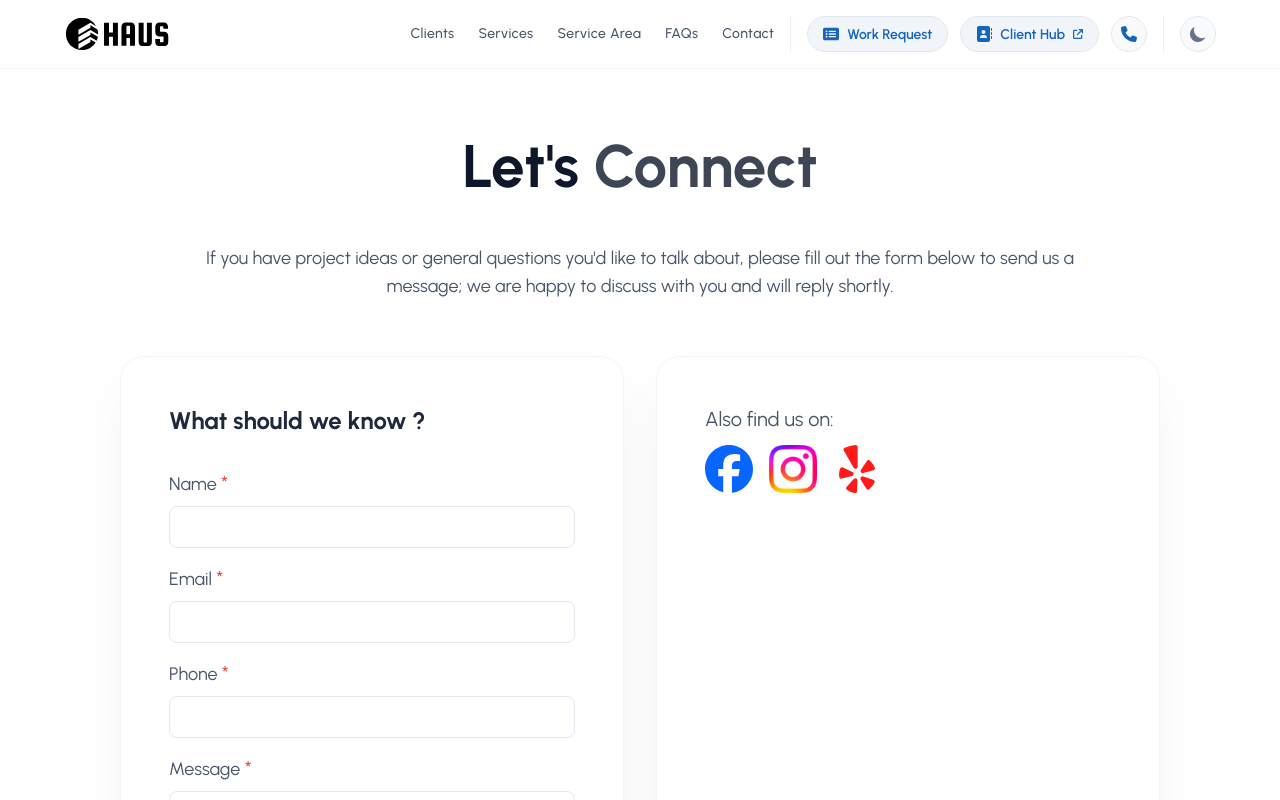
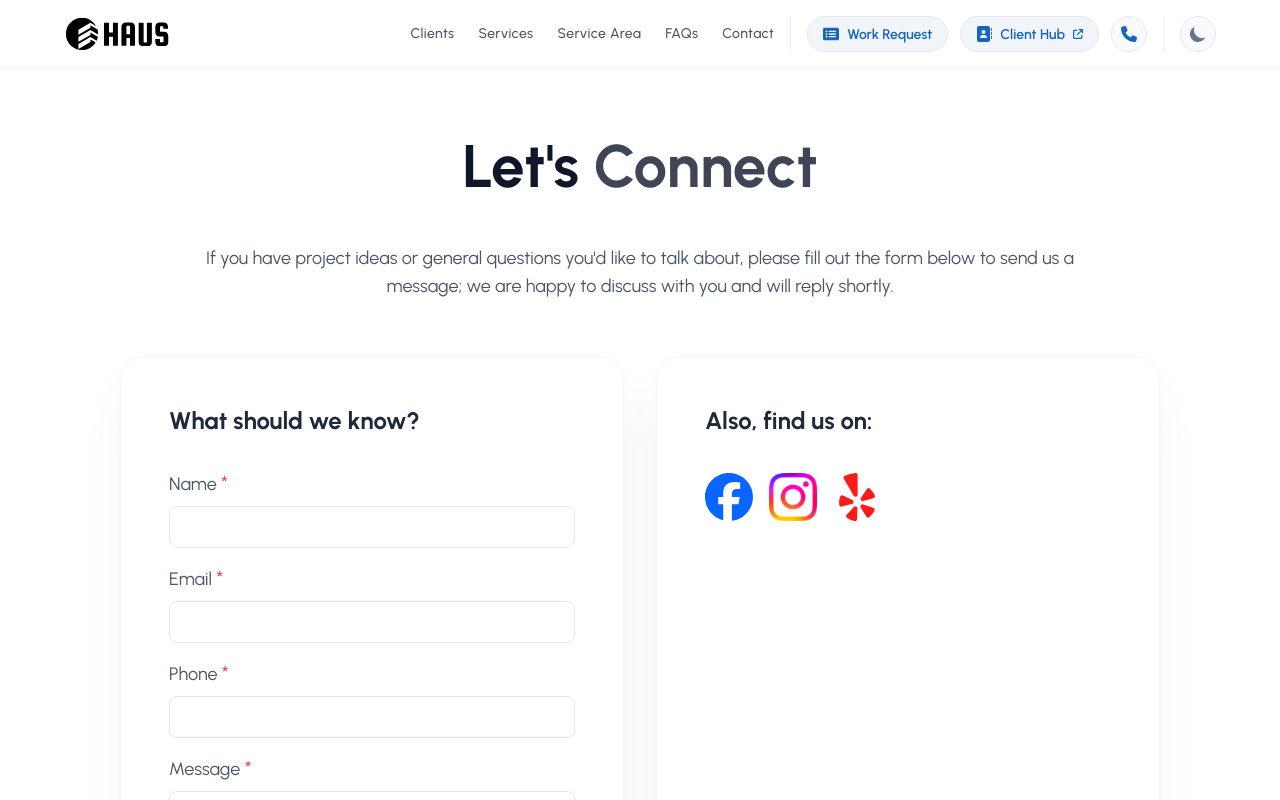
Before and after one commit to ben-v/haus, a React (Vite) app: page /contact in a window 1280 px wide. Shown: the top 800 px of the page. Built offline with nearby package versions, Linux system fonts and the light colour scheme.

Commit message:
Created common card header component.

```diff
--- /dev/null
+++ b/src/components/layouts/CardHeader.tsx
@@ -0,0 +1,11 @@
+export interface CardHeaderProps {
+    title: string,
+}
+
+const CardHeader = (props: CardHeaderProps) => {
+    return (
+        <h2 className="text-2xl font-bold text-gray-800 dark:text-white">{props.title}</h2>
+    )
+  }
+
+  export default CardHeader
--- a/src/pages/contact/index.tsx
+++ b/src/pages/contact/index.tsx
@@ -1,10 +1,11 @@
+import { Link } from "react-router-dom"
+import { HashLink } from "react-router-hash-link"
 
 import PageSection from "../../components/layouts/PageSection"
 import PageHeader from "../../components/layouts/PageHeader"
-import { HashLink } from "react-router-hash-link"
+import CardHeader from "../../components/layouts/CardHeader"
 import RounderCornerContainer from "../../components/containers/RounderCornerContainer"
 import SvgYelpGeneric from "../../components/images/SvgYelpGneric"
-import { Link } from "react-router-dom"
 import SvgFacebookGeneric from "../../components/images/SvgFacebookGeneric"
 import PngInstagramColor from "../../../public/images/instagram-color.png";
 
@@ -17,9 +18,9 @@ const ContactPage = () => {
         Description="If you have project ideas or general questions you'd like to talk about, please fill out the form below to send us a message; we are happy to discuss with you and will reply shortly." />
       <div className="grid gap-12 sm:mx-auto sm:max-w-lg lg:max-w-max lg:grid-cols-2">
         <RounderCornerContainer>
+          <CardHeader title="What should we know?" />
           <form action="" className="w-auto">
             <div className="relative">
-              <h2 className="text-2xl font-bold text-gray-800 dark:text-white">What should we know ?</h2>
               <div className="mt-8 mb-6 space-y-4">
                 <div>
                   <label htmlFor="name" className="mb-2 block text-gray-600 dark:text-gray-300 text-lg">Name <span className="text-xl text-red-500 dark:text-red-400">*</span></label>
@@ -53,9 +54,8 @@ const ContactPage = () => {
           </form>
         </RounderCornerContainer>
         <RounderCornerContainer>
-          <div className="w-auto text-gray-600 dark:text-gray-300 sm:text-xl">
-            Also find us on:
-            <div className="relative flex gap-4 pt-3">
+          <CardHeader title="Also, find us on:" />
+          <div className="relative flex gap-4 pt-3">
               <Link to="https:www.facebook.com/haus.property.svcs" target="_blank" aria-label="facebook">
                 {/* No need for a separate color image file for Yelp. Use generic and apply color. Got the Facebook "blue" color by color sampling in another app and applyling here via fill property. */}
                 <SvgFacebookGeneric fill="#0866FF" width={48} height={48} />
@@ -71,7 +71,6 @@ const ContactPage = () => {
                 <SvgYelpGeneric fill="#FF1A1A" width={48} height={48} />
               </Link>
             </div>
-          </div>
         </RounderCornerContainer>
 
       </div>
```
